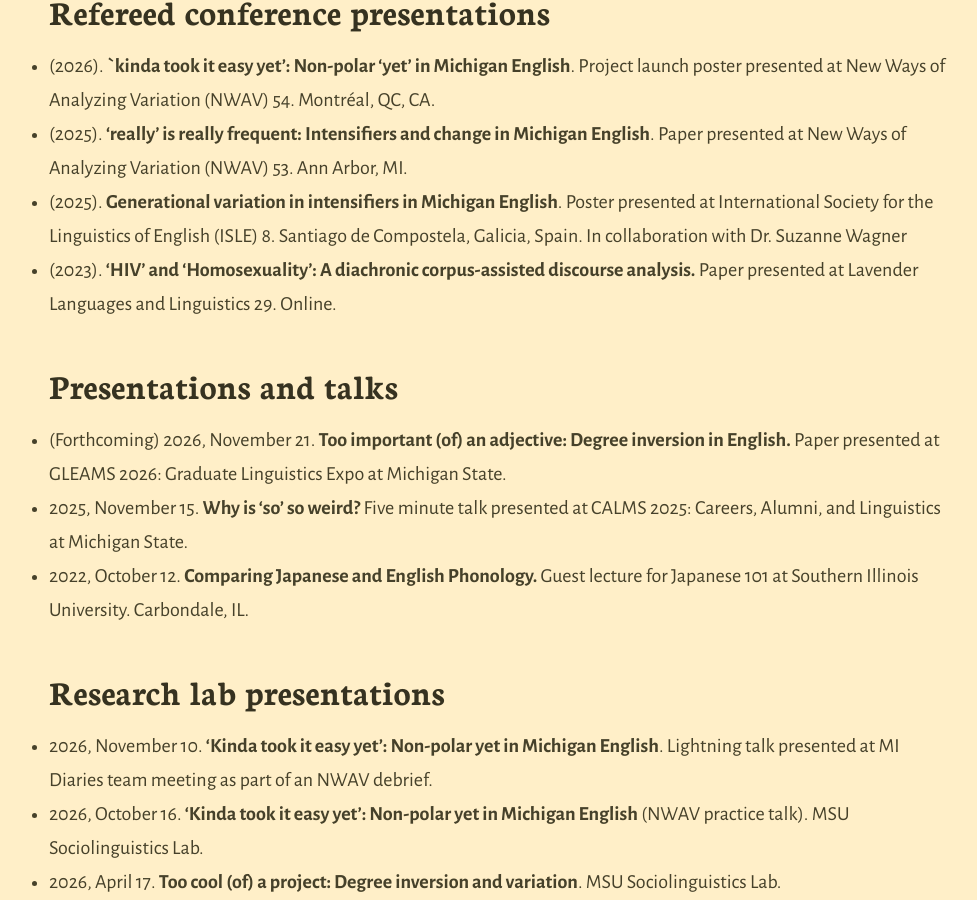
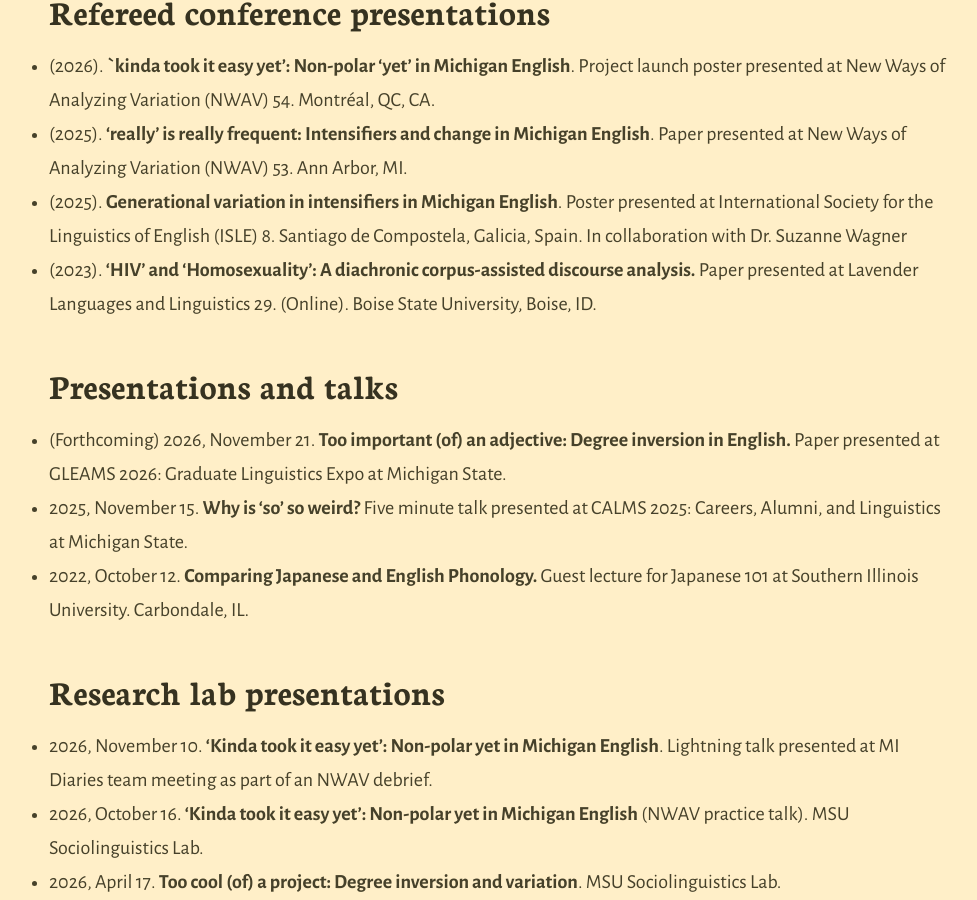
Before and after one commit to annankirk/annankirk.github.io, a Jekyll site: the page built from research.md, in a window 1280 px wide and 900 px high, scrolled down 1287 px. Shown: the whole window, without its empty margins (141-1118 px from the left). Built offline with Jekyll 4.4.1, drawn with Linux system fonts in a browser that asks for light colours.

Commit message:
Update research.md

```diff
--- a/research.md
+++ b/research.md
@@ -29,7 +29,7 @@ I have secondary interests in sociophonetics (how the sounds of language vary an
 
 - (2025). **Generational variation in intensifiers in Michigan English**. Poster presented at International Society for the Linguistics of English (ISLE) 8. Santiago de Compostela, Galicia, Spain. In collaboration with Dr. Suzanne Wagner
 
-- (2023). **'HIV' and 'Homosexuality': A diachronic corpus-assisted discourse analysis.** Paper presented at Lavender Languages and Linguistics 29. Online.
+- (2023). **'HIV' and 'Homosexuality': A diachronic corpus-assisted discourse analysis.** Paper presented at Lavender Languages and Linguistics 29. (Online). Boise State University, Boise, ID.
 
 ## Presentations and talks
 - (Forthcoming) 2026, November 21. **Too important (of) an adjective: Degree inversion in English.** Paper presented at GLEAMS 2026: Graduate Linguistics Expo at Michigan State.
```
